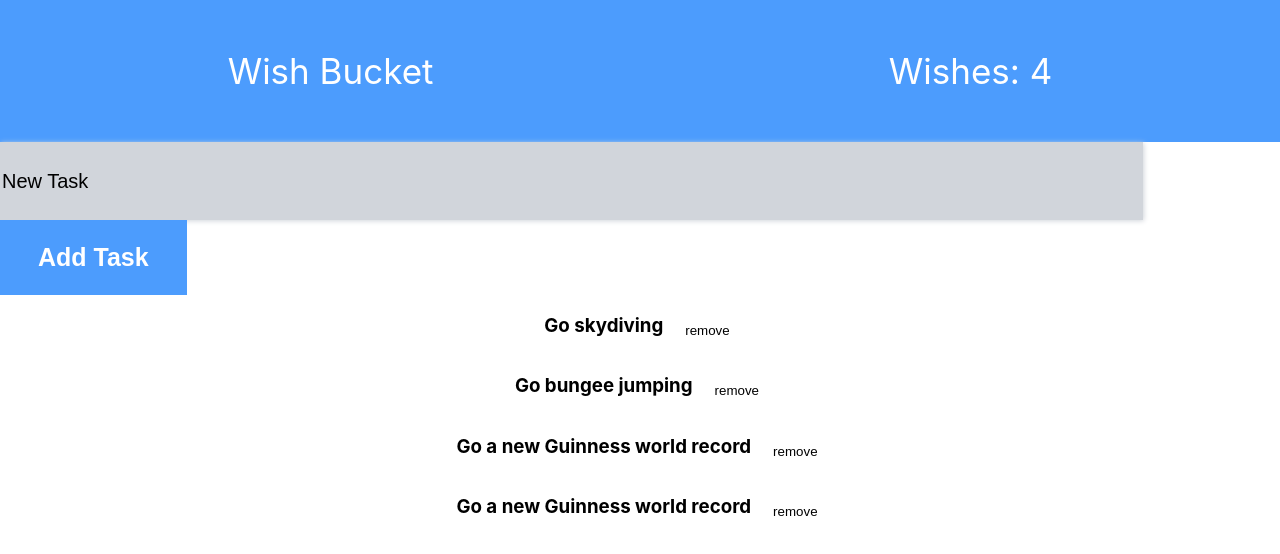
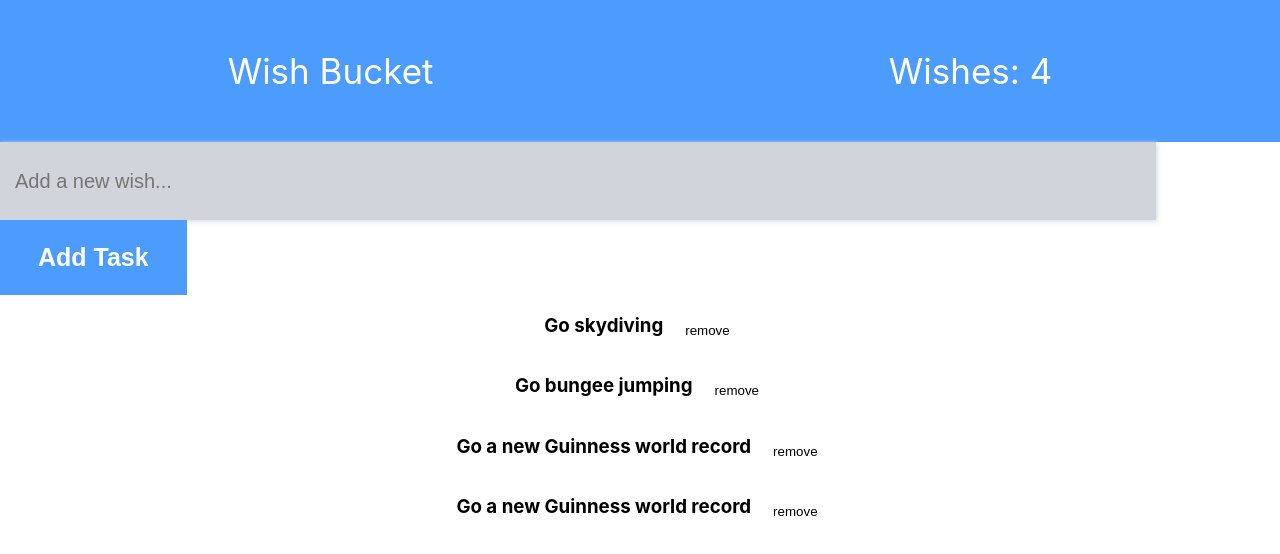
Before and after one commit to developer-abdulali/Wishes-Bucket-App, a React (Create React App) app: page / in a window 1280 px wide. Shown: the top 554 px of the page. Built offline with nearby package versions, Linux system fonts and the light colour scheme.

Commit message:
added changes

```diff
--- a/src/App.css
+++ b/src/App.css
@@ -46,9 +46,13 @@
   height: 76px;
   border: none;
   outline: none;
+  padding-left: 15px;
   background-color: #d1d5db;
   box-shadow: 1px 1px 5px #d1d5db;
-
+}
+.addWish:focus{
+  border: 2px solid #4c9cfd;
+  border-radius: 5px;
 }
 .sbmt{
   border: none;
--- a/src/components/AddWish.js
+++ b/src/components/AddWish.js
@@ -1,13 +1,41 @@
-import React from 'react'
+import React, { useState, useContext } from "react";
+import { WishContext } from "../context/WishProvider";
 
 export default function AddWish() {
+  const [wishes, setWishes] = useContext(WishContext);
+  const [title, setTitle] = useState("");
+
+  const updateTitle = (e) => {
+    setTitle(e.target.value);
+  };
+
+  const addWish = (e) => {
+    e.preventDefault();
+    setWishes((prevWishes) => [
+      ...prevWishes,
+      { title: title, id: prevWishes[prevWishes.length - 1].id + 1 },
+    ]);
+    setTitle("");
+  };
+
   return (
     <div>
-        <form className='form'>
-            <input type='text' className='addWish' placeholder='Add a new wish' name='title' value="New Task" />
-            <input type='submit' className='sbmt' value='Add Task' />
-
-        </form>
+      <form className="form">
+        <input
+          type="text"
+          className="addWish"
+          placeholder="Add a new wish..."
+          name="title"
+          value={title}
+          onChange={updateTitle}
+        />
+        <input
+          onClick={addWish}
+          type="submit"
+          className="sbmt"
+          value="Add Task"
+        />
+      </form>
     </div>
-  )
+  );
 }
```
